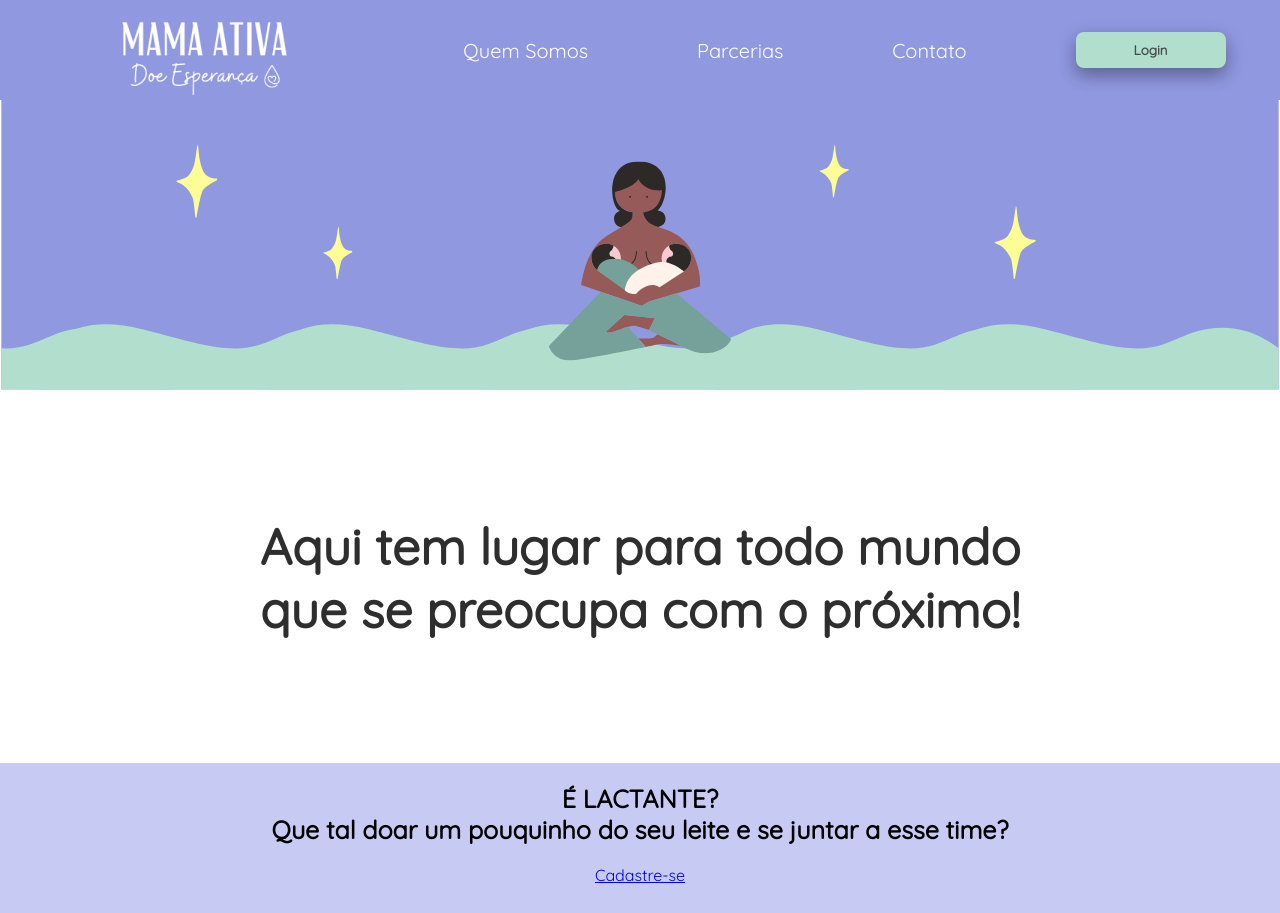
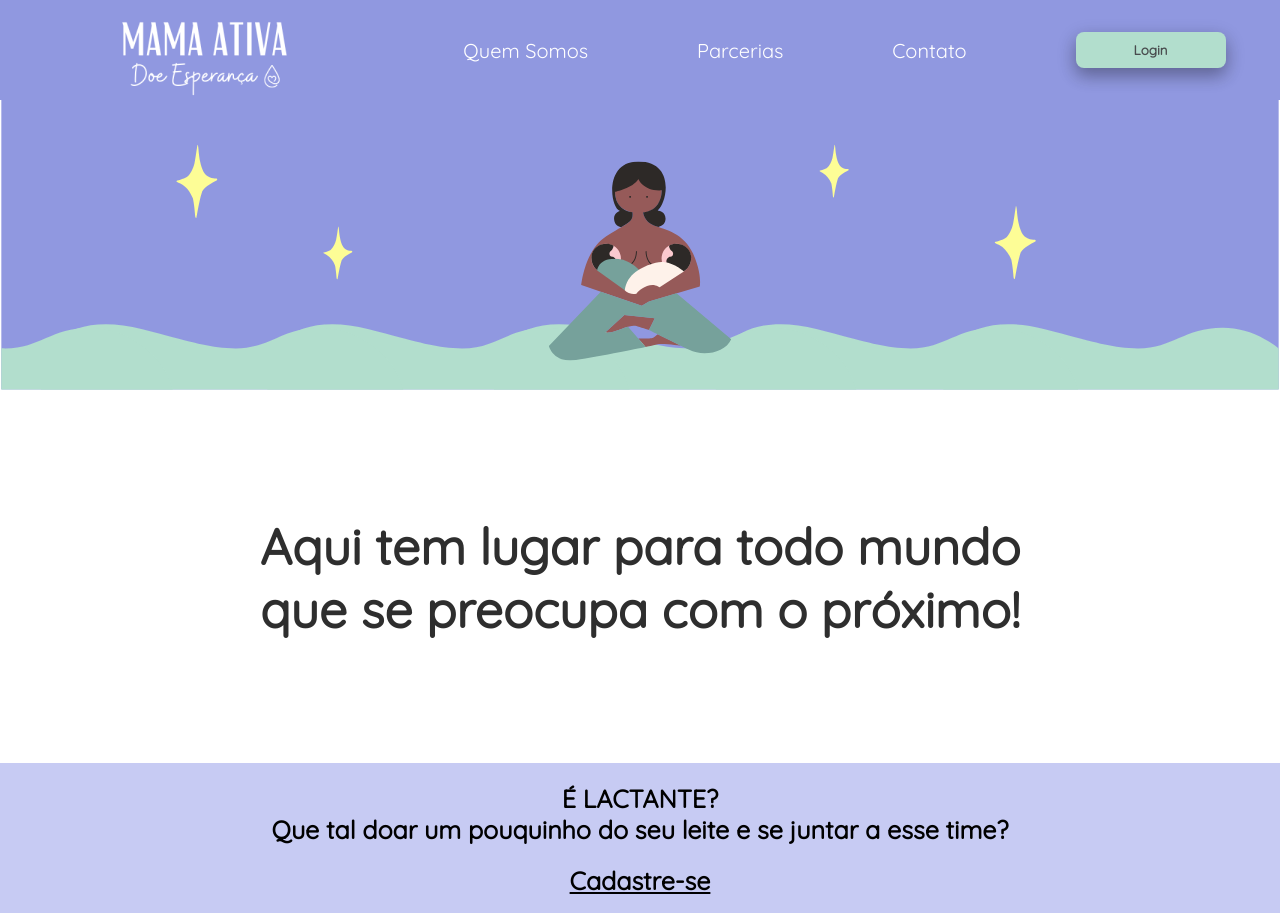
Before and after one commit to hannatty/mama_ativa01, a React (Create React App) app: page / in a window 1280 px wide. Shown: the top 913 px of the page. Built offline with nearby package versions, Linux system fonts and the light colour scheme.

Commit message:
Ajustes no botão (Cadastra-se), alinhando o redirecionamento e também o HTML e CSS

```diff
--- a/src/components/ImgsGroup/imgsGroup.css
+++ b/src/components/ImgsGroup/imgsGroup.css
@@ -1,3 +1,7 @@
+* {
+  font-family: 'Quicksand', sans-serif;
+}
+
 .container{
 text-align: center;
 max-height: 500px;
@@ -19,10 +23,22 @@ padding-bottom: 20px;
 }
 
 .subtitle-config{
-  font-family: 'Quicksand', sans-serif;
   padding-top: 20px;
   font-size: 40px;
   margin-top: 20px;
   font-size: 25px;
   color: #000;
 }
+
+.link_cadastro {
+  font-size: 25px;
+  color: #000;
+  font-weight: bold;
+
+  transition-duration: 0.5s;
+}
+
+a.link_cadastro:hover {
+  font-size: 26px;
+  color:#000000;
+}
--- a/src/components/ImgsGroup/index.js
+++ b/src/components/ImgsGroup/index.js
@@ -1,13 +1,11 @@
 import './imgsGroup.css';
 import { Link } from 'react-router-dom';
-import Cadastro from '../../pages/Cadastro';
-
 
 export default function ImgsGroup(){
   return(
     <div className='container'>
       <h2 className='subtitle-config'>É LACTANTE?<br/> Que tal doar um pouquinho do seu leite e se juntar a esse time?</h2>
-      <Link to={'/Cadastro'}>Cadastre-se</Link>
+      <Link className="link_cadastro" to={'/cadastro'}>Cadastre-se</Link>
       <div className='imgGroup'>
         <img src="/foto1.png" alt='Mulher com bebê' className='img-config' />
         <img src="/foto2.png" alt='Mulher com bebê' className='img-config'/>
```
